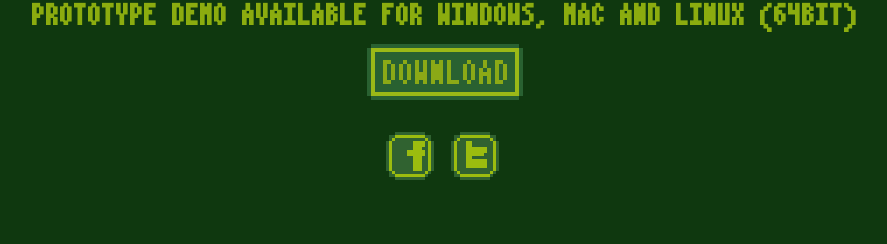
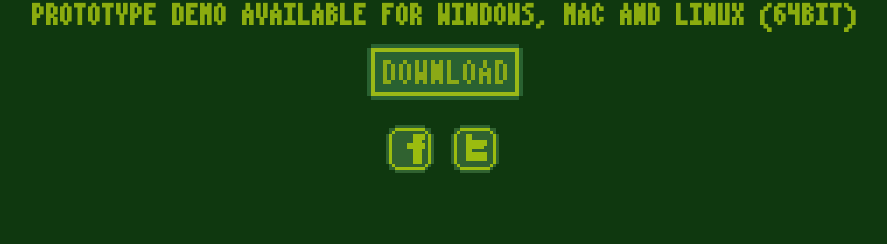
Before and after one commit to shawyadventures/shawyadventures.github.io, a Jekyll site: the page built from index.html, in a window 1280 px wide. Shown: the part 751-995 px from the top of the page, without its empty margins (195-1082 px from the left). Built offline with Jekyll 4.4.1, drawn with Linux system fonts in a browser that asks for light colours.

Commit message:
More button improvements

```diff
--- a/_includes/header.html
+++ b/_includes/header.html
@@ -12,11 +12,11 @@
 						<h3>{{ page.subTitle }}</h3>
 						<div class="auto-resizable-iframe"><div><iframe frameborder="0" allowfullscreen="" src="https://www.youtube.com/embed/yYZDFW66DZE?rel=0&amp;showinfo=0"></iframe></div></div>
 						<h3>Prototype demo available for Windows, Mac and Linux (64bit)</h3>
-						<div class="download"><a href="https://shawyadventures.itch.io/shawy-adventures#download"></a></div>
+						<div class="download"><a href="https://shawyadventures.itch.io/shawy-adventures#download"><img src="/img/transparent.png"></a></div>
 						<div class="buttons">
 						<ul class="list-inline intro-social-buttons">
-							<li><a href="https://facebook.com/shawyadventures"><img src="/img/fb.png"></a></li>
-							<li><a href="https://twitter.com/ShawyAdventures"><img src="/img/twitter.png"></a></li>
+							<li class="facebook"><a href="https://facebook.com/shawyadventures"><img src="/img/transparent_icon.png"></a></li>
+							<li class="twitter"><a href="https://twitter.com/ShawyAdventures"><img src="/img/transparent_icon.png"></a></li>
 						</ul>
 						</div>
 					</div>
--- a/css/landing-page.css
+++ b/css/landing-page.css
@@ -202,12 +202,32 @@
   padding-top:15px;
 }
 
-.download {
+.download img {
   display: inline-block;
   background-image: url('/img/download.png');
   width: 156px;
   height: 56px;
 }
-.download:hover {
+.download img:hover {
   background-image: url('/img/download_hover.png');
 }
+
+.facebook img {
+  display: inline-block;
+  background-image: url('/img/fb.png');
+  width: 48px;
+  height: 48px;
+}
+.facebook img:hover {
+  background-image: url('/img/fb_hover.png');
+}
+
+.twitter img {
+  display: inline-block;
+  background-image: url('/img/twitter.png');
+  width: 48px;
+  height: 48px;
+}
+.twitter img:hover {
+  background-image: url('/img/twitter_hover.png');
+}
```
Also changed, not shown: img/fb.png, img/fb_hover.png (added), img/transparent.png (added), img/transparent_icon.png (added), img/twitter.png, img/twitter_hover.png (added).
